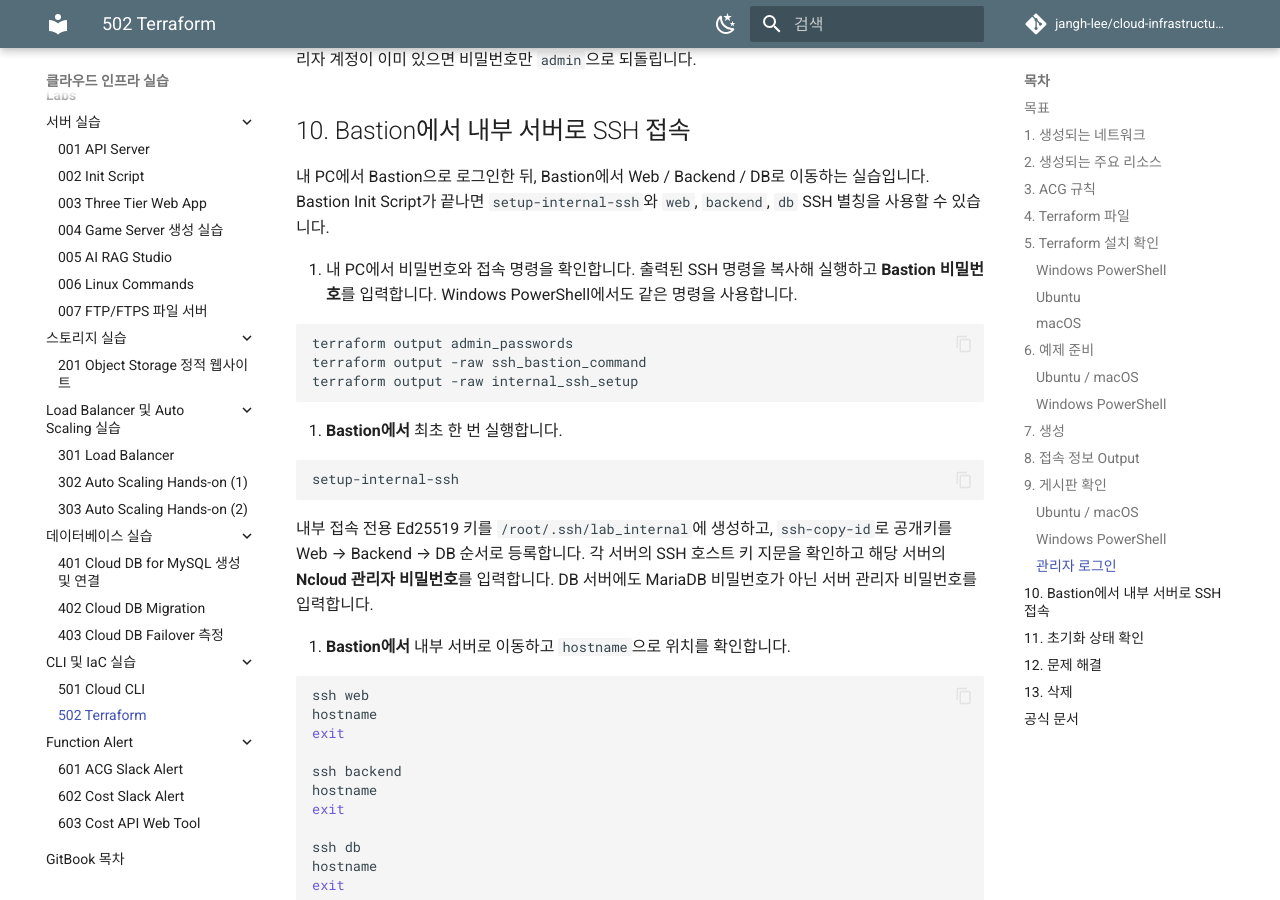
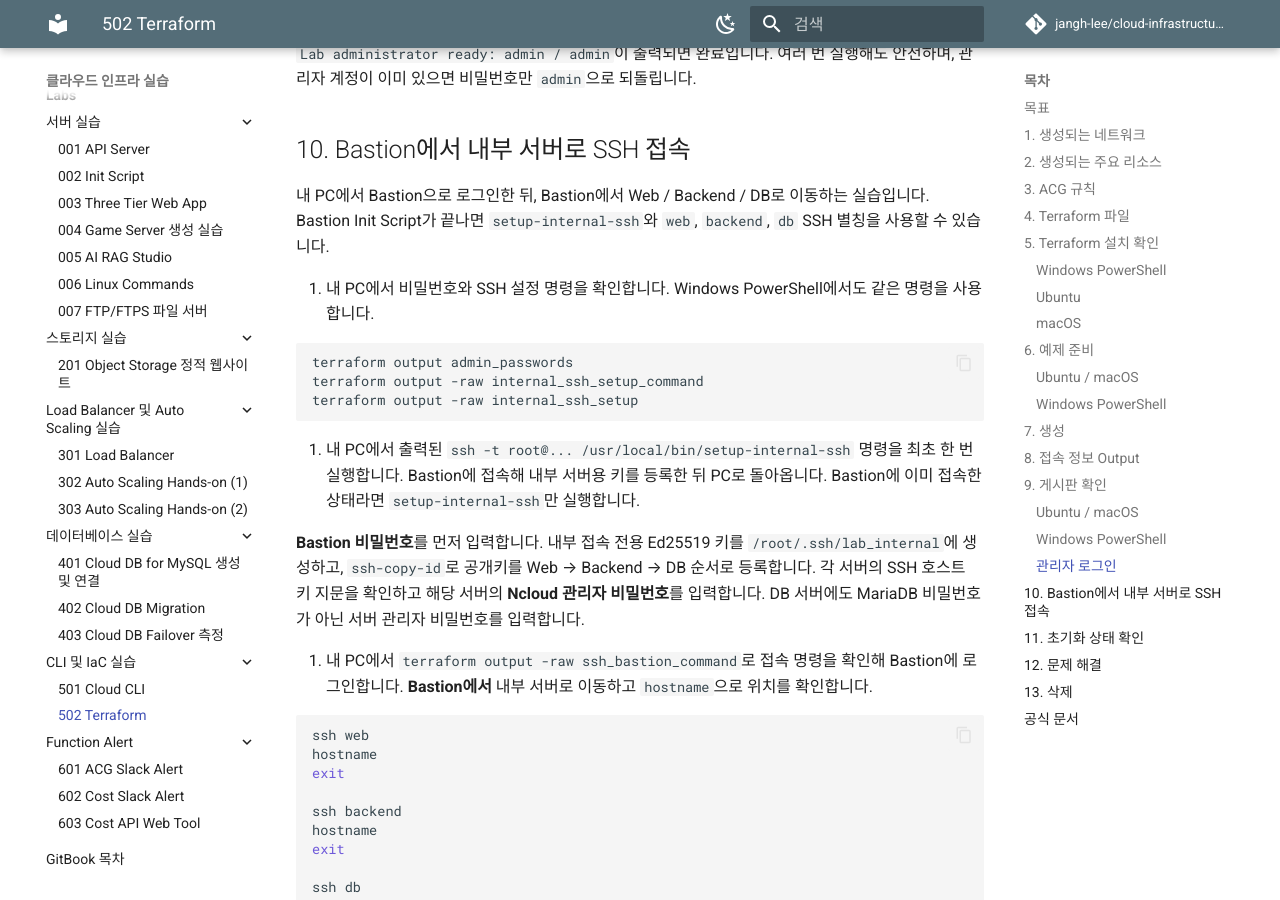
Before and after one commit to jangh-lee/cloud-infrastructure-lecture-example, an MkDocs documentation site: the page built from gitbook/labs/502-terraform.md, in a window 1280 px wide and 900 px high, scrolled down 8072 px. Built offline with MkDocs 1.6.1 and Material for MkDocs 9.7.7, drawn with Linux system fonts in a browser that asks for light colours; comment, search, counter and statistics services are not loaded; some of the changed text lies outside the part shown.

Commit message:
docs: show one-command internal SSH setup in Terraform output

````diff
--- a/gitbook/labs/502-terraform.md
+++ b/gitbook/labs/502-terraform.md
@@ -255,6 +255,7 @@ terraform output -raw backend_private_ip
 terraform output -raw db_private_ip
 
 terraform output -raw ssh_bastion_command
+terraform output -raw internal_ssh_setup_command
 terraform output -raw ssh_web_via_bastion_command
 terraform output -raw ssh_backend_via_bastion_command
 terraform output -raw ssh_db_via_bastion_command
@@ -326,23 +327,19 @@ sudo node /opt/board-service-backend/manage-admin.js admin
 
 내 PC에서 Bastion으로 로그인한 뒤, Bastion에서 Web / Backend / DB로 이동하는 실습입니다. Bastion Init Script가 끝나면 `setup-internal-ssh`와 `web`, `backend`, `db` SSH 별칭을 사용할 수 있습니다.
 
-1. 내 PC에서 비밀번호와 접속 명령을 확인합니다. 출력된 SSH 명령을 복사해 실행하고 **Bastion 비밀번호**를 입력합니다. Windows PowerShell에서도 같은 명령을 사용합니다.
+1. 내 PC에서 비밀번호와 SSH 설정 명령을 확인합니다. Windows PowerShell에서도 같은 명령을 사용합니다.
 
    ```bash
    terraform output admin_passwords
-   terraform output -raw ssh_bastion_command
+   terraform output -raw internal_ssh_setup_command
    terraform output -raw internal_ssh_setup
    ```
 
-2. **Bastion에서** 최초 한 번 실행합니다.
+2. 내 PC에서 출력된 `ssh -t root@... /usr/local/bin/setup-internal-ssh` 명령을 최초 한 번 실행합니다. Bastion에 접속해 내부 서버용 키를 등록한 뒤 PC로 돌아옵니다. Bastion에 이미 접속한 상태라면 `setup-internal-ssh`만 실행합니다.
 
-   ```bash
-   setup-internal-ssh
-   ```
+   **Bastion 비밀번호**를 먼저 입력합니다. 내부 접속 전용 Ed25519 키를 `/root/.ssh/lab_internal`에 생성하고, `ssh-copy-id`로 공개키를 Web → Backend → DB 순서로 등록합니다. 각 서버의 SSH 호스트 키 지문을 확인하고 해당 서버의 **Ncloud 관리자 비밀번호**를 입력합니다. DB 서버에도 MariaDB 비밀번호가 아닌 서버 관리자 비밀번호를 입력합니다.
 
-   내부 접속 전용 Ed25519 키를 `/root/.ssh/lab_internal`에 생성하고, `ssh-copy-id`로 공개키를 Web → Backend → DB 순서로 등록합니다. 각 서버의 SSH 호스트 키 지문을 확인하고 해당 서버의 **Ncloud 관리자 비밀번호**를 입력합니다. DB 서버에도 MariaDB 비밀번호가 아닌 서버 관리자 비밀번호를 입력합니다.
-
-3. **Bastion에서** 내부 서버로 이동하고 `hostname`으로 위치를 확인합니다.
+3. 내 PC에서 `terraform output -raw ssh_bastion_command`로 접속 명령을 확인해 Bastion에 로그인합니다. **Bastion에서** 내부 서버로 이동하고 `hostname`으로 위치를 확인합니다.
 
    ```bash
    ssh web
````
Also changed, not shown: 502-terraform/README.md (+6 -9 lines), 1 other file.
